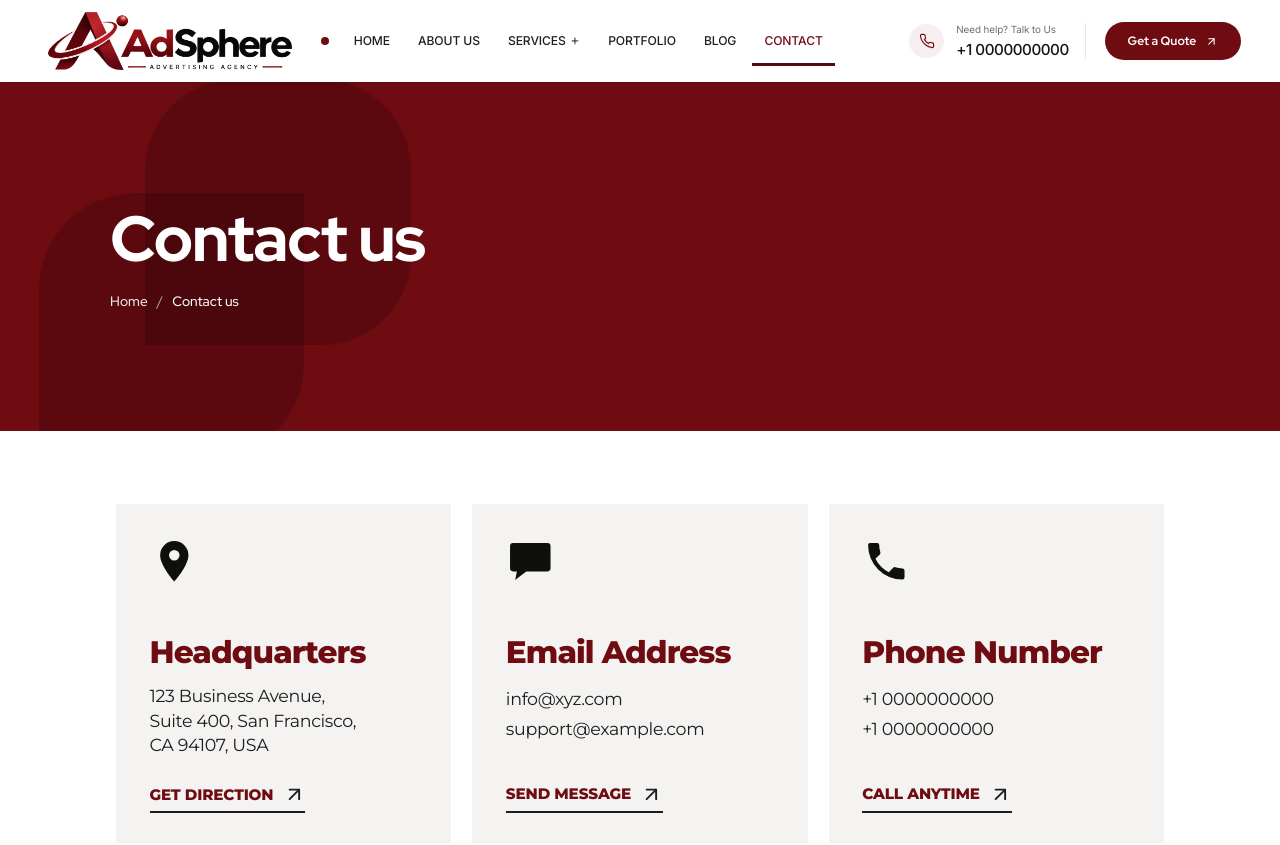
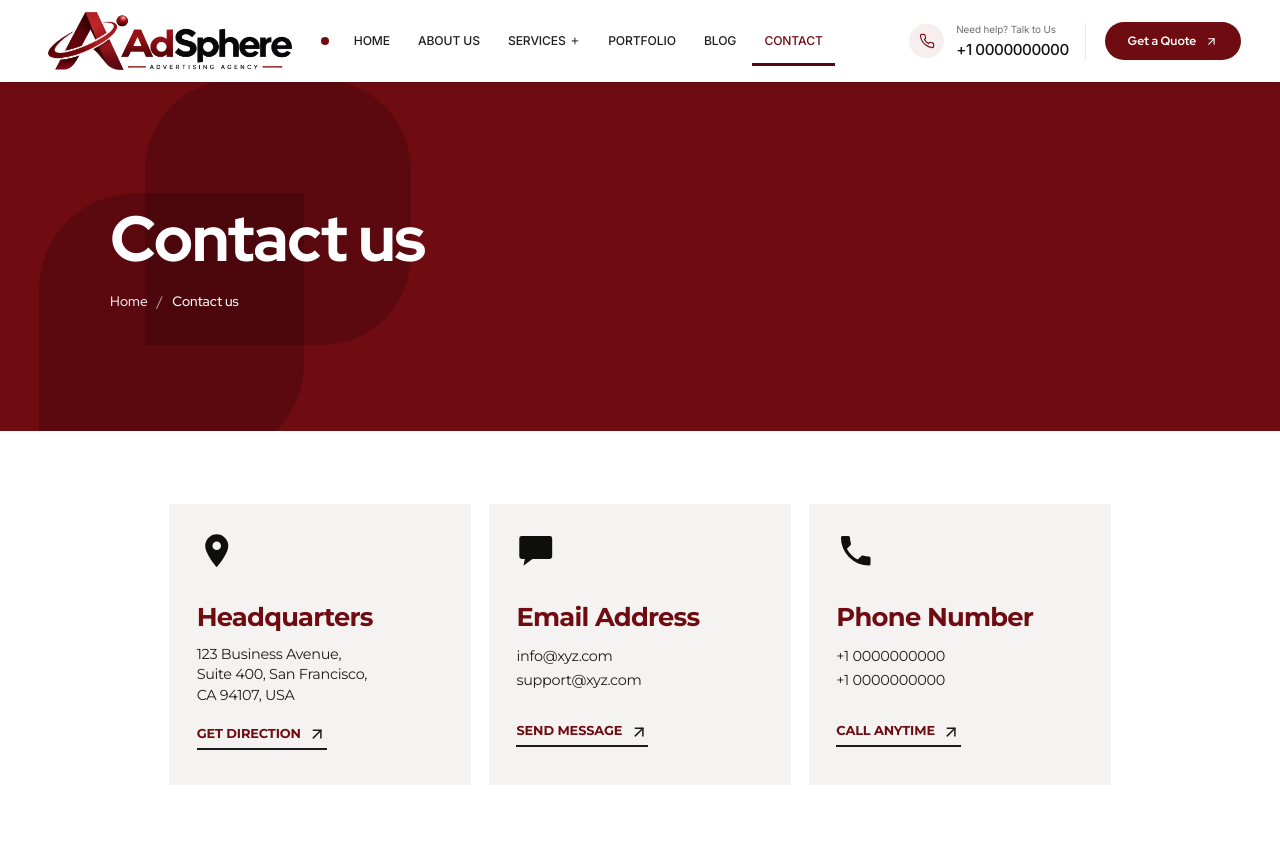
Before and after one commit to Ayushi1352/aadsphere, a Next.js app: page /contact in a window 1280 px wide. Shown: the top 845 px of the page. Built offline with nearby package versions, Linux system fonts and the light colour scheme.

Commit message:
final updated code

```diff
--- a/app/contact/ContactCards.tsx
+++ b/app/contact/ContactCards.tsx
@@ -23,12 +23,12 @@ const cards = site.contactPage.cards.map((card) => ({
 export default function ContactCards() {
   return (
     <section className="px-20 py-32 font-montserrat sm:px-32 sm:py-40 xl:px-0 xl:py-48">
-      <ul data-reveal-group="up" className="grid gap-24 md:grid-cols-2 lg:grid-cols-3 xl:ml-153 xl:w-1380 xl:gap-28">
+      <ul data-reveal-group="up" className="grid gap-24 md:grid-cols-2 lg:grid-cols-3 xl:mx-auto xl:w-1240 xl:gap-24">
         {cards.map((card) => (
-          <li key={card.title} className="group bg-[#f4f3f1] transition-[translate,box-shadow] duration-300 hover:-translate-y-6 hover:shadow-[0_0.9rem_2rem_rgba(20,20,20,0.1)] p-30 xl:h-446 xl:px-44 xl:pb-0 xl:pt-44">
-            <Icon name={card.icon} className="size-48 text-[#0f0f0c] transition-transform duration-300 group-hover:scale-110 xl:size-64" />
-            <h2 className="mt-28 fs-28 font-extrabold leading-[1.15] tracking-[-0.02em] text-brand sm:fs-32 xl:mt-63 xl:whitespace-nowrap xl:fs-41 xl:leading-50 xl:tracking-[-0.03em]">{card.title}</h2>
-            <p className={`mt-12 fs-17 tracking-[-0.02em] text-[#1d1d1d] sm:fs-19 xl:mt-16 xl:fs-23 ${card.lines.length > 2 ? "leading-[1.45] xl:leading-[2.03125rem]" : "leading-[1.7] xl:leading-39"}`}>
+          <li key={card.title} className="group bg-[#f4f3f1] transition-[translate,box-shadow] duration-300 hover:-translate-y-6 hover:shadow-[0_0.9rem_2rem_rgba(20,20,20,0.1)] p-26 xl:h-370 xl:px-36 xl:pb-0 xl:pt-36">
+            <Icon name={card.icon} className="size-40 text-[#0f0f0c] transition-transform duration-300 group-hover:scale-110 xl:size-52" />
+            <h2 className="mt-22 fs-24 font-bold leading-[1.15] tracking-[-0.02em] text-brand sm:fs-28 xl:mt-40 xl:whitespace-nowrap xl:fs-34 xl:leading-42 xl:tracking-[-0.03em]">{card.title}</h2>
+            <p className={`mt-10 fs-16 tracking-[-0.02em] text-[#1d1d1d] sm:fs-17 xl:mt-14 xl:fs-19 ${card.lines.length > 2 ? "leading-[1.45] xl:leading-[1.7rem]" : "leading-[1.7] xl:leading-32"}`}>
               {card.lines.map((line) => (
                 <span key={line} className="block">
                   {line}
@@ -38,12 +38,12 @@ export default function ContactCards() {
             <a
               href={card.link.href}
               {...(card.link.href.startsWith("http") ? { target: "_blank", rel: "noopener noreferrer" } : {})}
-              className={`mt-22 inline-flex items-center gap-14 border-b-2 border-[#1d1d1d] pb-6 fs-17 font-extrabold uppercase leading-none tracking-[-0.01em] text-brand transition-colors duration-200 hover:text-ink xl:gap-12 xl:pb-7 xl:fs-20 ${
-                card.lines.length > 2 ? "xl:mt-33" : "xl:mt-52"
+              className={`mt-22 inline-flex items-center gap-14 border-b-2 border-[#1d1d1d] pb-6 fs-15 font-bold uppercase leading-none tracking-[-0.01em] text-brand transition-colors duration-200 hover:text-ink xl:gap-10 xl:pb-6 xl:fs-17 ${
+                card.lines.length > 2 ? "xl:mt-26" : "xl:mt-40"
               }`}
             >
               {card.link.label}
-              <Icon name="arrow-up-right" className="size-22 text-[#1d1d1d] xl:size-30" />
+              <Icon name="arrow-up-right" className="size-18 text-[#1d1d1d] xl:size-24" />
             </a>
           </li>
         ))}
```
Also changed, not shown: data/site.json.
